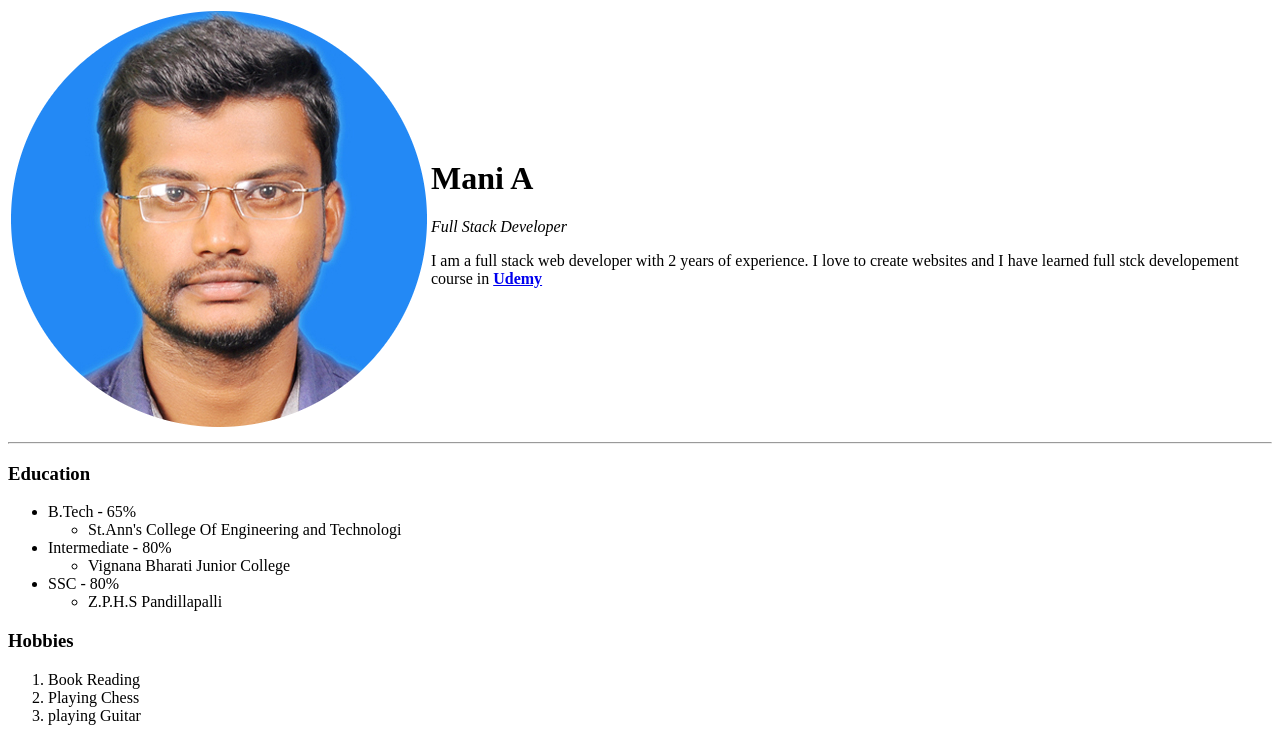
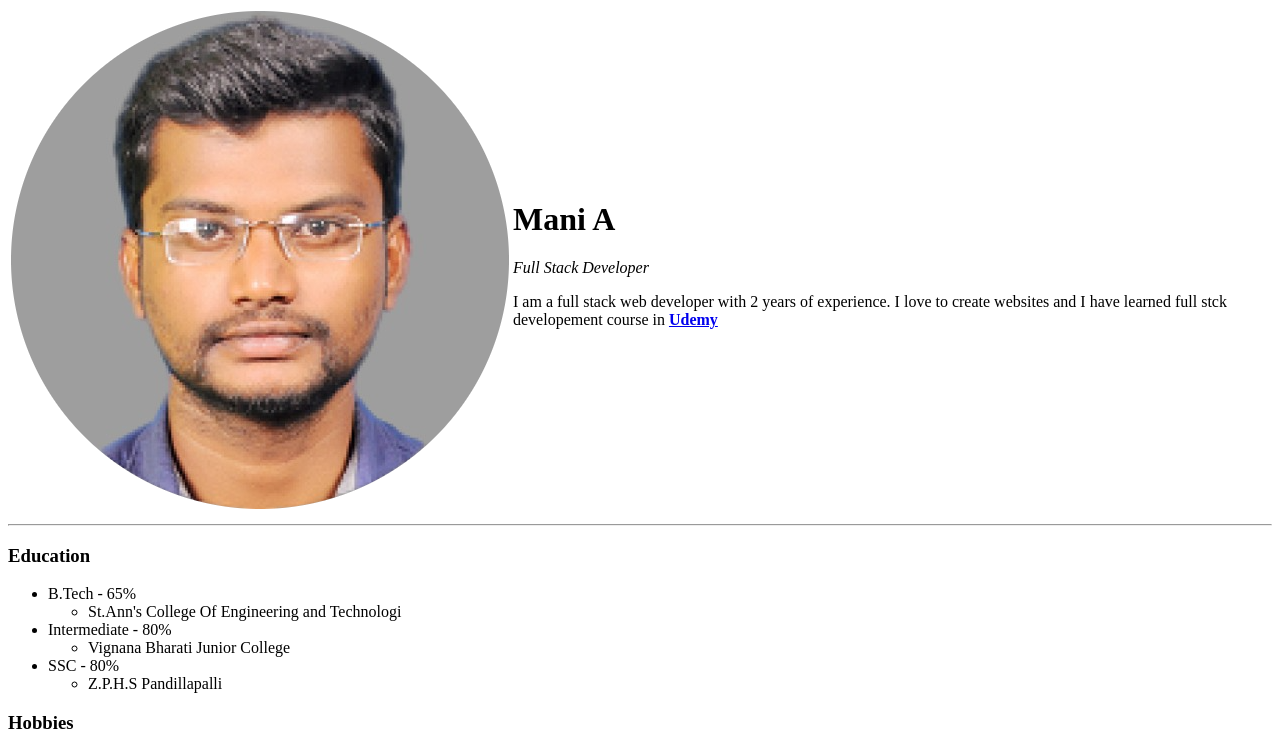
Before and after one commit to mani7mj/cv, a plain HTML site: page index.html in a window 1280 px wide. Shown: the top 741 px of the page. Drawn offline with Linux system fonts and the light colour scheme.

Commit message:
photo updated - size and bg color

```diff
--- a/index.html
+++ b/index.html
@@ -7,7 +7,7 @@
   <body>
     <table>
       <tr>
-        <td><img src="Images\Pass Port Size - Mani.png" alt="Profile Picture"></td>
+        <td><img src="Images/profile-photo-circle-mani.png" alt="Profile Picture"></td>
         <td><h1>Mani A</h1>
         <p><em>Full Stack Developer</em></p>
         <p>I am a full stack web developer with 2 years of experience. I love to create websites and I have learned full stck developement course in
```
